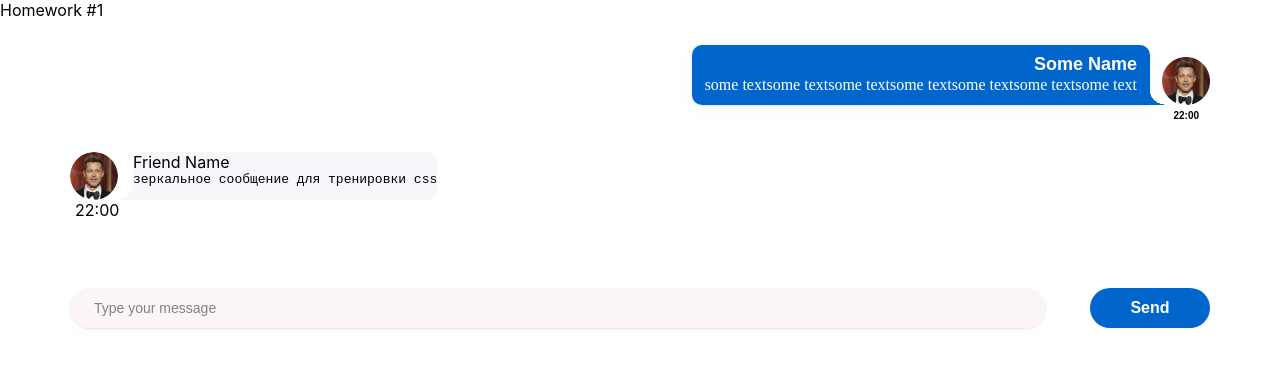
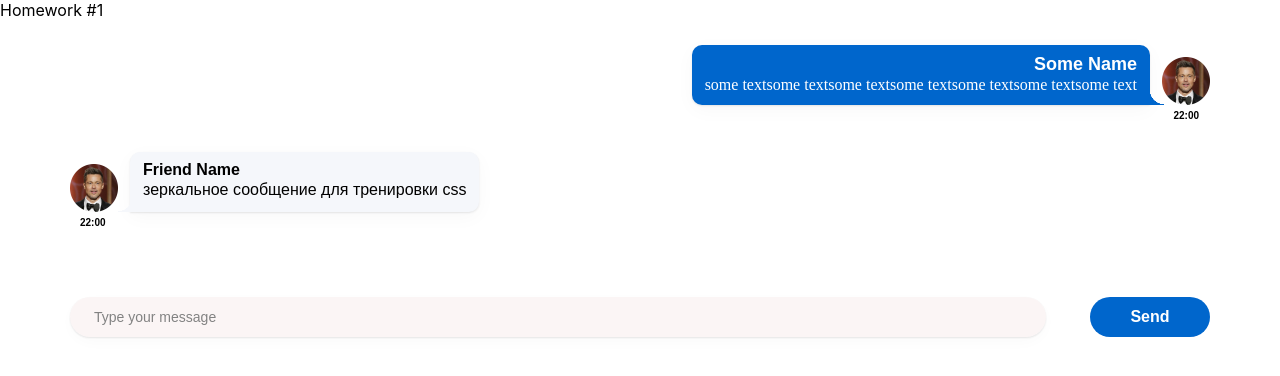
Before and after one commit to ArtemHard/hws2, a React (Create React App) app: page / in a window 1280 px wide. Shown: the top 376 px of the page. Built offline with nearby package versions, Linux system fonts and the light colour scheme.

Commit message:
finish grebannyi css

```diff
--- a/src/s2-homeworks/hw01/friend-message/FriendMessage.module.css
+++ b/src/s2-homeworks/hw01/friend-message/FriendMessage.module.css
@@ -6,44 +6,67 @@ margin: 30px 70px;
 }
 
 .friendImageAndText {
-/* background-color: rgb(63, 1, 233); */
   display: flex;
   flex-wrap: nowrap;
 }
 
 .friendImageAndText img {
-/* background-color: red; */
   width: 48px;
   height: 48px;
-border-radius: 50%;
-margin-right: 15px;
+  margin-right: 12px;
+  align-self: flex-end;
 }
 
 .friendText {
-background-color: #F5F7FB;
+  background-color: #f5f7fb;
   border-radius: 10px 10px 10px 0;
+  box-shadow: 0px 5px 20px rgba(29, 33, 38, 0.03),
+    0px 1px 2px rgba(29, 33, 38, 0.1);
+  width: auto;
+  min-height: 60px;
+  padding: 8px 13px;
 }
 
 .after {
   /* content: ''; */
-    color: red;
   width: 15px;
   height: 15px;
   margin-left: 48px;
   margin-top: -15px;
-
-    background: radial-gradient(28px at top left, transparent 50%, #F5F7FB 51%);
-
+  background: radial-gradient(28px at top left, transparent 50%, #f5f7fb 51%);
 }
 
 .friendName {
+    font-family: 'Montserrat', sans-serif;
+font-style: normal;
+font-weight: 600;
+font-size: 16px;
+line-height: 20px;
+/* identical to box height */
 
+
+color: #000000;
 }
 
 .friendMessageText {
-
+    font-family: 'Montserrat', sans-serif;
+font-style: normal;
+font-weight: 400;
+font-size: 16px;
+line-height: 20px;
+/* identical to box height */
+color: #000000;
 }
 
 .friendTime {
-    margin-left: 5px;
+    margin-left: 10px;
+    padding-top: 5px;
+    padding-right: 11px;
+    font-family: 'Montserrat', sans-serif;
+    font-style: normal;
+    font-weight: 600;
+    font-size: 10px;
+    line-height: 12px;
+
+    color: #000000;
 }
--- a/src/s2-homeworks/hw01/message-sender/MessageSender.module.css
+++ b/src/s2-homeworks/hw01/message-sender/MessageSender.module.css
@@ -30,7 +30,6 @@
 
 
 opacity: 0.9;
-color: rgba(0, 0, 0, 0.6);
 
 }
 
--- a/src/s2-homeworks/hw01/message/Message.module.css
+++ b/src/s2-homeworks/hw01/message/Message.module.css
@@ -1,5 +1,4 @@
 .message {
-    /* background-color: bisque; */
     display: flex;
     flex-direction: column;
     align-items: flex-end;
@@ -8,10 +7,9 @@
 }
 
 .imageAndText {
-    /* background-color: aquamarine; */
     display: flex;
     flex-direction: row-reverse;
-    width: 575px;
+    /* width: 575px; */
     min-height: 60px;
 }
 
@@ -29,6 +27,8 @@
      width: auto;
      min-height: 60px;
      padding: 8px 13px;
+
+
 /*234*/
 }
 
@@ -43,9 +43,6 @@
 }
 
 .name {
-    /* margin-top: 7px; */
-    /* margin-right: 25px; */
-    /* margin-left: 300px; */
     display: flex;
     flex-wrap: nowrap;
     flex-direction: row-reverse;
@@ -75,7 +72,6 @@
 .time {
     padding-top: 5px;
     padding-right: 11px;
-
     font-family: 'Montserrat', sans-serif;
     font-style: normal;
     font-weight: 600;
```
Lines whose indentation alone changed are shown as unchanged.
